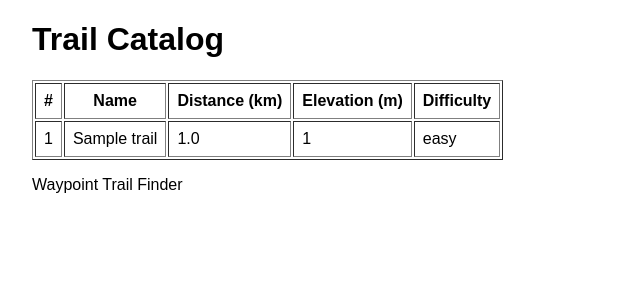
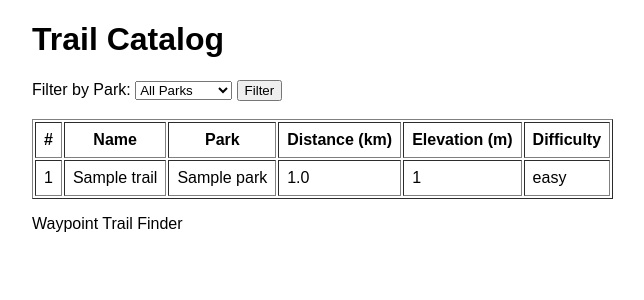
Before and after one commit to Amir-8808284/waypoint, a Django app: page /trails/ in a window 1280 px wide. Shown: the part 58-358 px from the top of the page, without its empty margins (8-652 px from the left). Run offline with Django 4.2, Linux system fonts and the light colour scheme; tables that the repository leaves empty hold one stand-in row (values such as "Sample post").

Commit message:
week 13: add park relationship and filtering

```diff
--- a/templates/catalog.html
+++ b/templates/catalog.html
@@ -6,11 +6,30 @@
 
 <h1>Trail Catalog</h1>
 
+<form method="get">
+    <label for="park">Filter by Park:</label>
+
+    <select id="park" name="park">
+        <option value="">All Parks</option>
+
+        {% for park in parks %}
+            <option value="{{ park.id }}">
+                {{ park.name }}
+            </option>
+        {% endfor %}
+    </select>
+
+    <button type="submit">Filter</button>
+</form>
+
+<br>
+
 <table border="1" cellpadding="8">
     <thead>
         <tr>
             <th>#</th>
             <th>Name</th>
+            <th>Park</th>
             <th>Distance (km)</th>
             <th>Elevation (m)</th>
             <th>Difficulty</th>
@@ -22,13 +41,22 @@
             <tr>
                 <td>{{ forloop.counter }}</td>
                 <td>{{ trail.name }}</td>
+
+                <td>
+                    {% if trail.park %}
+                        {{ trail.park.name }}
+                    {% else %}
+                        No Park Assigned
+                    {% endif %}
+                </td>
+
                 <td>{{ trail.distance_km|floatformat:1 }}</td>
                 <td>{{ trail.elevation_gain }}</td>
                 <td>{{ trail.difficulty }}</td>
             </tr>
         {% empty %}
             <tr>
-            <td colspan="5">No open trails available.</td>
+                <td colspan="6">No open trails found.</td>
             </tr>
         {% endfor %}
     </tbody>
--- a/trails/models.py
+++ b/trails/models.py
@@ -1,4 +1,17 @@
 from django.db import models
+
+
+class Park(models.Model):
+    name = models.CharField(
+        max_length=100
+    )
+
+    region = models.CharField(
+        max_length=100
+    )
+
+    def __str__(self):
+        return self.name
 
 
 class Trail(models.Model):
@@ -34,5 +47,12 @@ class Trail(models.Model):
         auto_now_add=True
     )
 
+    park = models.ForeignKey(
+        Park,
+        on_delete=models.SET_NULL,
+        null=True,
+        blank=True
+    )
+
     def __str__(self):
         return self.name
--- a/trails/views.py
+++ b/trails/views.py
@@ -1,17 +1,30 @@
 from django.shortcuts import render
 
-from .models import Trail
+from .models import Park, Trail
 
 
 def catalog(request):
+    park_id = request.GET.get("park", "")
+
     trails = Trail.objects.filter(
         is_open=True
+    ).select_related(
+        "park"
     ).order_by(
         "distance_km"
     )
 
+    if park_id:
+        trails = trails.filter(
+            park_id=park_id
+        )
+
+    parks = Park.objects.all().order_by("name")
+
     context = {
-        "trails": trails
+        "trails": trails,
+        "parks": parks,
+        "selected_park": park_id,
     }
 
     return render(
```
Also changed, not shown: trails/admin.py (+22 -1 lines), trails/migrations/0002_park_trail_park.py (added). Lines whose indentation alone changed are shown as unchanged.
